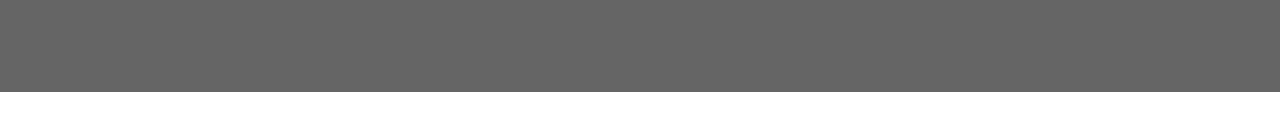
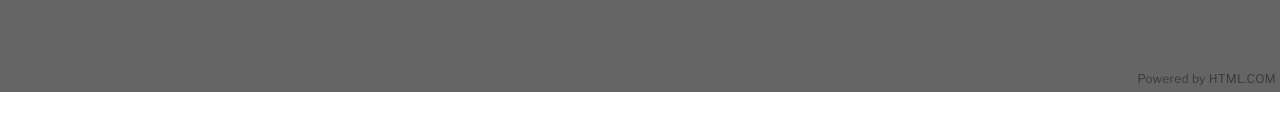
Before and after one commit to mindarc/frontend-assessment, a React (Vite) app in the folder web/: page /landing-page in a window 1280 px wide. Shown: the part 558-696 px from the top of the page. Built offline with nearby package versions, Linux system fonts and the light colour scheme.

Commit message:
style attribution

```diff
--- a/web/src/components/Hero.tsx
+++ b/web/src/components/Hero.tsx
@@ -14,7 +14,7 @@ export const Hero: React.FC = () => (
         alt="Mobile hero"
         className="hero__image-mobile"
       />
-      <span>Powered by HTML.COM</span>
+      <span className="powered-by">Powered by HTML.COM</span>
     </div>
     <div className="hero__overlay">
       <div className="hero__content">
```
